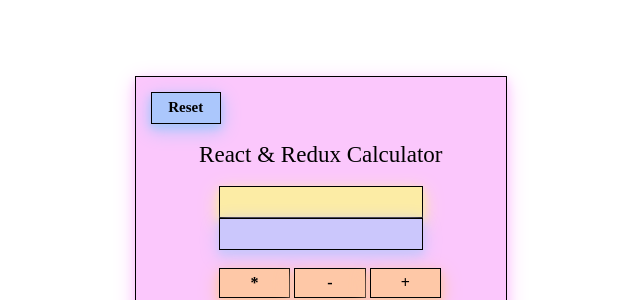
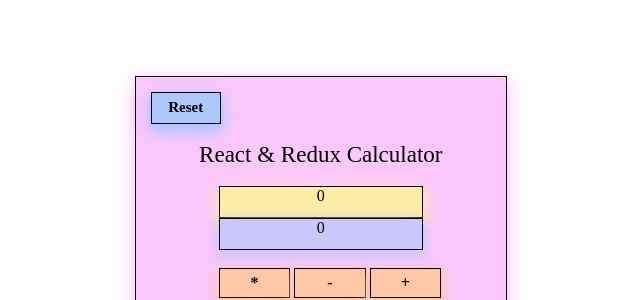
Before and after one commit to delaine3/calculator, a React (Create React App) app: page / in a window 1280 px wide. Shown: the top 300 px of the page, without its empty margins (202-842 px from the left). Built offline with nearby package versions, Linux system fonts and the light colour scheme.

Commit message:
edited display component

```diff
--- a/public/index.html
+++ b/public/index.html
@@ -28,6 +28,7 @@
   </head>
   <body>
     <noscript>You need to enable JavaScript to run this app.</noscript>
+    <script  src="https://cdn.freecodecamp.org/testable-projects-fcc/v1/bundle.js" ></script>
     <div id="root"></div>
     <!--
       This HTML file is a template.
--- a/src/components/display.js
+++ b/src/components/display.js
@@ -14,10 +14,10 @@
     return (
       <div className="center">
         <div className="upperDisplay" id="display">
-          {upperDisplay}
+          {upperDisplay != "" ? upperDisplay : "0"}
         </div>
         <div className="lowerDisplay" id="display">
-          {lowerDisplay}
+          {lowerDisplay != "" ? lowerDisplay : "0"}
         </div>
       </div>
     );
```
Also changed, not shown: 1 other file (tests, documents, lock files or other folders).
